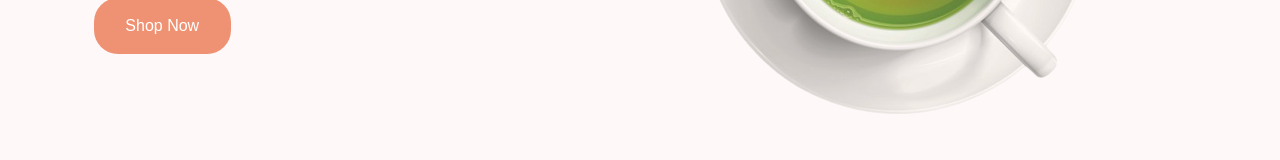
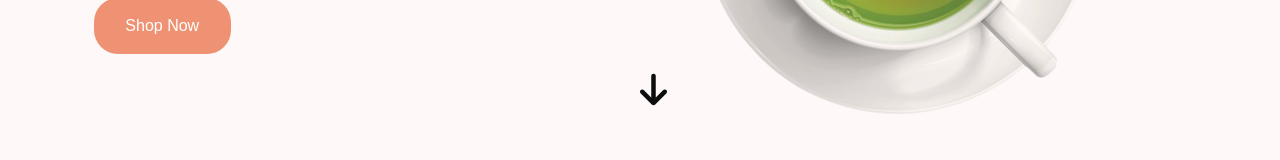
Before and after one commit to Mopcho/mopcommerce, a React (Create React App) app in the folder client/: page / in a window 1280 px wide. Shown: the part 462-622 px from the top of the page. Built offline with nearby package versions, Linux system fonts and the light colour scheme; the HTML template or start-up script is replaced by a standard one.

Commit message:
Added animated scroll down icon on hero section

```diff
--- a/client/src/components/Hero/Hero.tsx
+++ b/client/src/components/Hero/Hero.tsx
@@ -4,7 +4,7 @@ import { NavLink } from "react-router-dom";
 
 export const Hero: FC = () => {
     return (
-        <StyledHero className="container flex justify-between py-11 text-third flex-col sm:flex-row items-center">
+        <StyledHero className="container flex justify-between py-11 text-third flex-col sm:flex-row items-center relative">
             <div className="flex flex-col justify-evenly flex-1 w-full sm:w-3/6 items-center sm:items-start gap-5 slide-left">
                     <div className="text-center sm:text-left delay-200 ease-in">
                         <h1 className="text-3xl py-4 leading-10">Tea and Code offers a wide varitety of teas that reduce the bugs you create by up to 80% !</h1>
@@ -15,6 +15,7 @@ export const Hero: FC = () => {
             <div className="w-3/6 slide-right">
                 <img src={require('./tea.png')} alt="hero" className="mix-blend-multiply"></img>
             </div>
+            <i className="fa-sharp fa-solid fa-arrow-down text-4xl sm:absolute sm:left-2/4 sm:top-3/4 animate-bounce"></i>
         </StyledHero>
     )
 }
--- a/client/tailwind.config.js
+++ b/client/tailwind.config.js
@@ -9,6 +9,9 @@ module.exports = {
 				third: '#0d0d0d',
 				fourth: '#703f37',
 				fifth: '#b6c199',
+			},
+			screens: {
+				xsm: '400px',
 			},
 		},
 		fontFamily: {
```
